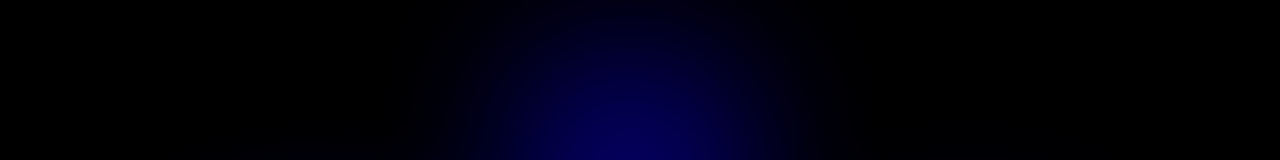
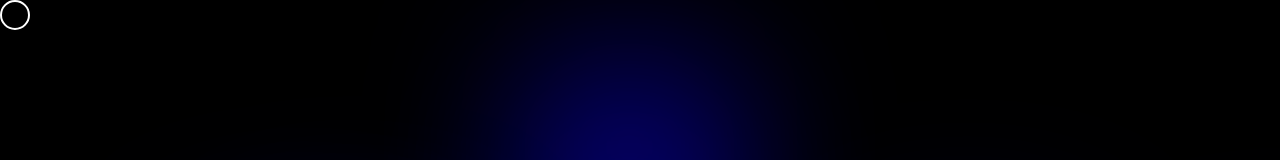
Before and after one commit to BGHProjects/bghprojects-creative, a React (Vite) app: page / in a window 1280 px wide. Shown: the top 160 px of the page. Built offline with nearby package versions, Linux system fonts and the light colour scheme.

Commit message:
style: :lipstick: animated the custom cursor

```diff
--- a/src/App.tsx
+++ b/src/App.tsx
@@ -4,7 +4,6 @@ import Home from "./pages/Home";
 const App = () => {
   const [isFontLoaded, setIsFontLoaded] = useState(false);
 
-  useEffect(() => {
   const checkFontLoad = async () => {
     const font = new FontFace(
       "Open Sans",
@@ -18,6 +17,8 @@ const App = () => {
       console.log(error);
     }
   };
+
+  useEffect(() => {
     checkFontLoad();
   }, []);
 
--- /dev/null
+++ b/src/components/CustomCursor.tsx
@@ -0,0 +1,61 @@
+import { motion } from "framer-motion";
+import { useEffect, useState } from "react";
+
+const cursorSize = 30;
+
+/**
+ * Custom cursor that is shown throughout the app
+ */
+const CustomCursor = () => {
+  const [cursorPos, setCursorPos] = useState({ x: 0, y: 0 });
+
+  const handleMouseMove = (e: any) => {
+    const { clientX, clientY } = e;
+    const maxX = window.innerWidth - cursorSize;
+    const maxY = window.innerHeight - cursorSize;
+    const x = clientX > maxX ? maxX : clientX;
+    const y = clientY > maxY ? maxY : clientY;
+    setCursorPos({ x, y });
+  };
+
+  const variants = {
+    hidden: {
+      opacity: 0,
+    },
+    visible: {
+      opacity: 1,
+      transition: {
+        delay: 2,
+        duration: 2,
+        ease: "easeInOut",
+      },
+    },
+  };
+
+  useEffect(() => {
+    window.addEventListener("mousemove", handleMouseMove);
+    return () => {
+      window.removeEventListener("mousemove", handleMouseMove);
+    };
+  }, []);
+
+  return (
+    <motion.div
+      style={{
+        height: `${cursorSize}px`,
+        width: `${cursorSize}px`,
+        background: "transparent",
+        border: "2px solid white",
+        borderRadius: `${cursorSize}px`,
+        position: "absolute",
+        top: `${cursorPos.y}px`,
+        left: `${cursorPos.x}px`,
+      }}
+      variants={variants}
+      initial="hidden"
+      animate="visible"
+    />
+  );
+};
+
+export default CustomCursor;
--- a/src/index.css
+++ b/src/index.css
@@ -29,6 +29,8 @@ body {
   place-items: center;
   min-width: 320px;
   min-height: 100vh;
+  cursor: none;
+  overflow: hidden;
 }
 
 h1 {
--- a/src/main.tsx
+++ b/src/main.tsx
@@ -3,6 +3,7 @@ import React from "react";
 import ReactDOM from "react-dom/client";
 import { RouterProvider, createBrowserRouter } from "react-router-dom";
 import App from "./App.tsx";
+import CustomCursor from "./components/CustomCursor.tsx";
 import "./index.css";
 import TestPage from "./pages/TestPage.tsx";
 
@@ -27,6 +28,7 @@ ReactDOM.createRoot(document.getElementById("root") as HTMLElement).render(
   <React.StrictMode>
     <ChakraProvider theme={theme}>
       <RouterProvider router={router} />
+      <CustomCursor />
     </ChakraProvider>
   </React.StrictMode>
 );
```
Lines whose indentation alone changed are shown as unchanged.
